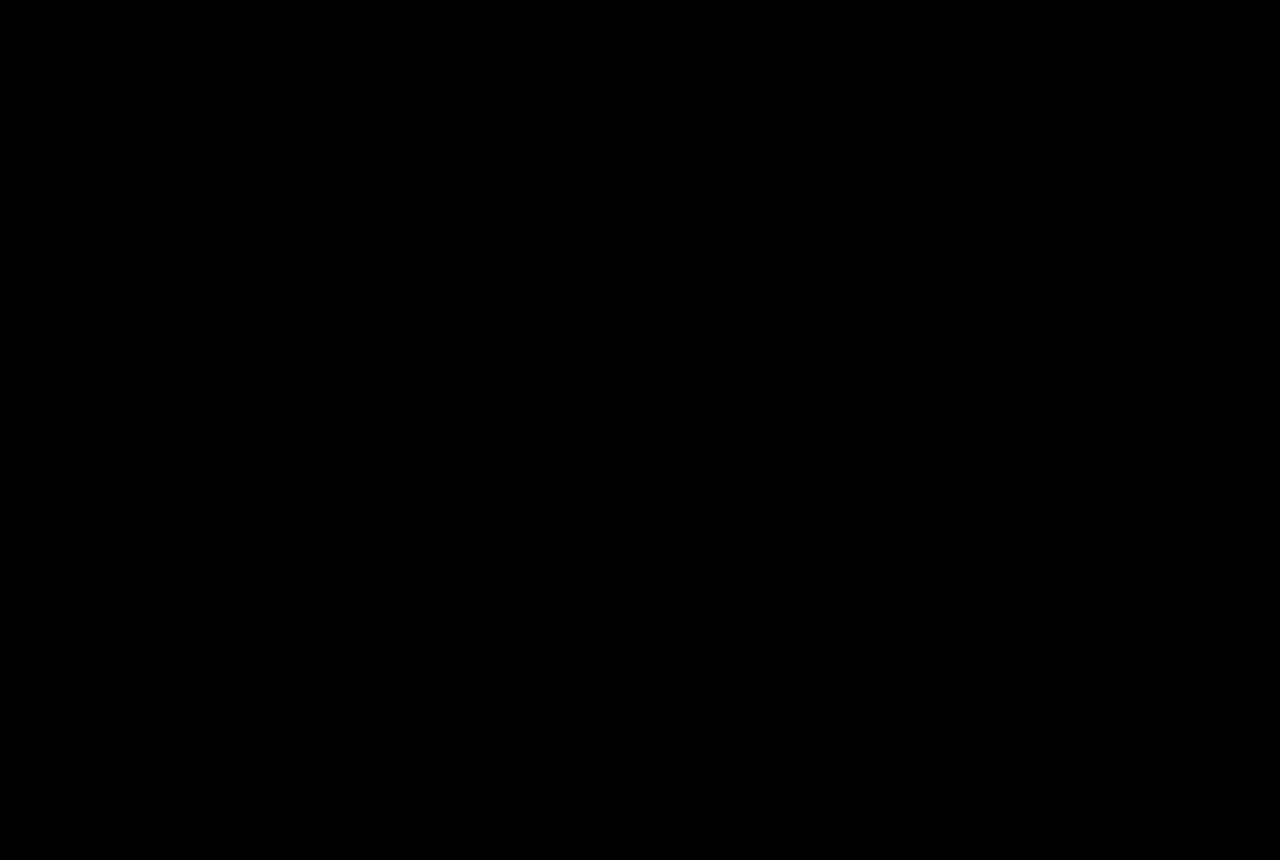
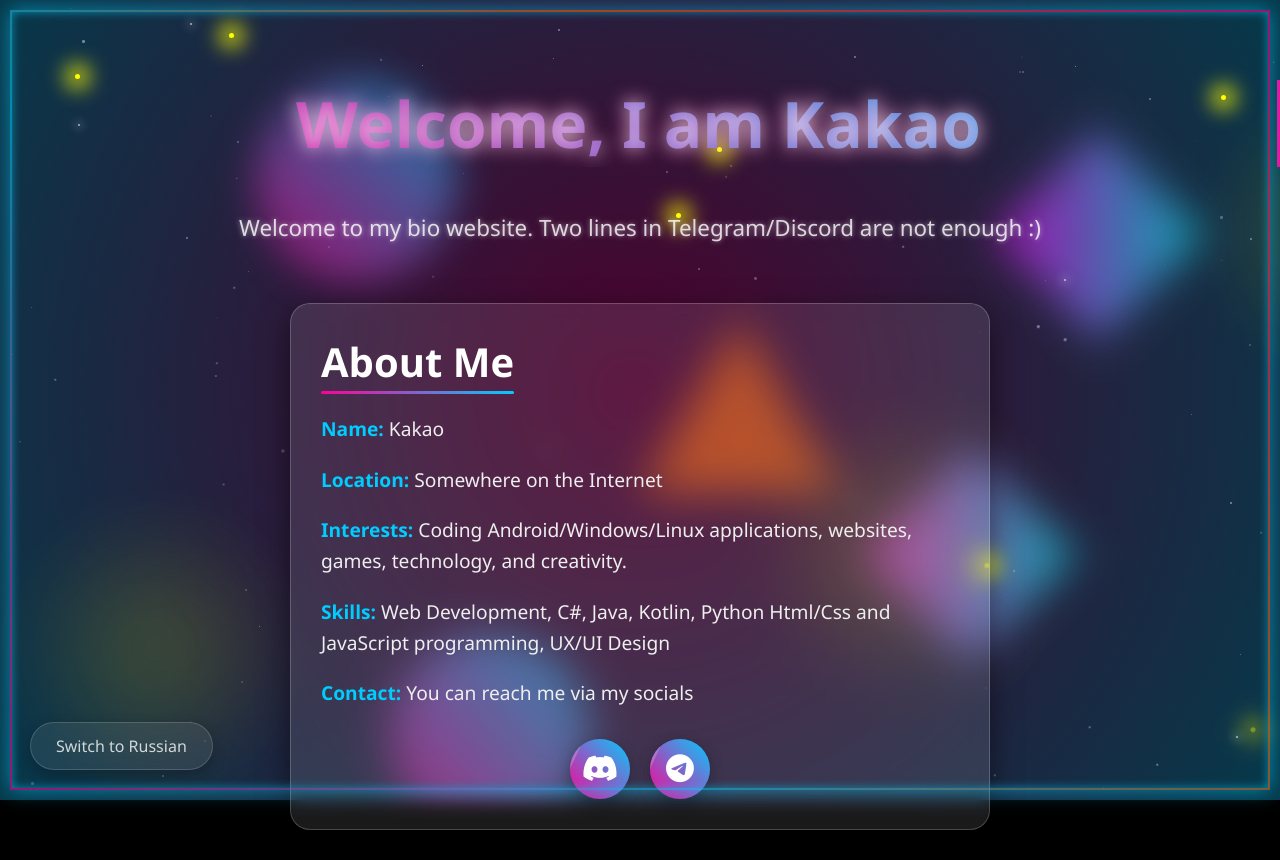
Before and after one commit to Kakao-Team/KakaoDev.github.io, a plain HTML site: page index.html in a window 1280 px wide. After the commit the page ends 830 px from the top, so only its background shows below. Drawn offline with Linux system fonts and the light colour scheme.

Commit message:
Update index.html

```diff
--- a/index.html
+++ b/index.html
@@ -644,4 +644,97 @@
             setTimeout(function() {
                 document.getElementById('loading-screen').style.opacity = '0';
                 setTimeout(function() {
-                    document.getElementById('loading-screen').style.visibility = 'h
+                    document.getElementById('loading-screen').style.visibility = 'hidden';
+                    document.body.classList.add('loaded');
+                }, 500);
+            }, 2000);
+        });
+
+        function setRandomPosition(element) {
+            const posX = Math.random() * 100;
+            const posY = Math.random() * 100;
+            element.style.left = posX + 'vw';
+            element.style.top = posY + 'vh';
+        }
+
+        function setRandomDelay(element) {
+            const delay = Math.random() * 10;
+            element.style.animationDelay = delay + 's';
+        }
+
+        function initializeElements() {
+            // Set random positions and delays for sparkles and blooms
+            document.querySelectorAll('.background-sparkle, .sparkle, .bloom').forEach(el => {
+                setRandomPosition(el);
+                setRandomDelay(el);
+            });
+
+            // Set random delays for shapes
+            document.querySelectorAll('.shape').forEach(el => {
+                setRandomDelay(el);
+            });
+        }
+
+        function createParticles() {
+            const particlesContainer = document.getElementById('particles');
+            const particleCount = 100;
+
+            for (let i = 0; i < particleCount; i++) {
+                const particle = document.createElement('div');
+                particle.classList.add('particle');
+
+                // Random position
+                const posX = Math.random() * 100;
+                const posY = Math.random() * 100;
+                particle.style.left = posX + 'vw';
+                particle.style.top = posY + 'vh';
+
+                // Random size
+                const size = Math.random() * 3;
+                particle.style.width = size + 'px';
+                particle.style.height = size + 'px';
+
+                // Random opacity
+                const opacity = Math.random() * 0.5 + 0.3;
+                particle.style.opacity = opacity;
+
+                // Animation
+                const duration = Math.random() * 30 + 20;
+                particle.style.animation = `float ${duration}s infinite alternate ease-in-out`;
+                particle.style.animationDelay = (Math.random() * 10) + 's';
+
+                particlesContainer.appendChild(particle);
+            }
+        }
+
+        function toggleLanguage() {
+            const currentLang = document.documentElement.lang;
+            const langText = document.getElementById('lang-text');
+
+            if (currentLang === 'en') {
+                document.documentElement.lang = 'ru';
+                document.querySelector('.content .typing-text').innerText = 'Привет, я Kakao';
+                document.querySelector('.content p').innerText = 'Добро пожаловать на мой сайт. Двух строк в Telegram/Discord недостаточно :)';
+                langText.innerText = 'Переключить на Английский';
+                document.querySelector('.bio h2').innerText = 'Обо мне';
+                document.querySelector('.bio p:nth-child(2)').innerText = 'Имя: Kakao';
+                document.querySelector('.bio p:nth-child(3)').innerText = 'Местоположение: Где-то в Интернете';
+                document.querySelector('.bio p:nth-child(4)').innerText = 'Интересы: Кодирование андроид/виндовс/линукс приложений, сайты, игры, технологии и креатив';
+                document.querySelector('.bio p:nth-child(5)').innerText = 'Навыки: Веб-разработка, C#, Java, Kotlin, Python Html/Css и JavaScript программирование, UX/UI дизайн';
+                document.querySelector('.bio p:nth-child(6)').innerText = 'Контакты: Свяжитесь со мной через мои социальные сети';
+            } else {
+                document.documentElement.lang = 'en';
+                document.querySelector('.content .typing-text').innerText = 'Welcome, I am Kakao';
+                document.querySelector('.content p').innerText = 'Welcome to my bio website. Two lines in Telegram/Discord are not enough :)';
+                langText.innerText = 'Switch to Russian';
+                document.querySelector('.bio h2').innerText = 'About Me';
+                document.querySelector('.bio p:nth-child(2)').innerText = 'Name: Kakao';
+                document.querySelector('.bio p:nth-child(3)').innerText = 'Location: Somewhere on the Internet';
+                document.querySelector('.bio p:nth-child(4)').innerText = 'Interests: Coding Android/Windows/Linux applications, websites, games, technology, and creativity.';
+                document.querySelector('.bio p:nth-child(5)').innerText = 'Skills: Web Development, C#, Java, Kotlin, Python Html/Css and JavaScript programming, UX/UI Design';
+                document.querySelector('.bio p:nth-child(6)').innerText = 'Contact: You can reach me via my socials';
+            }
+        }
+    </script>
+</body>
+</html>
```
